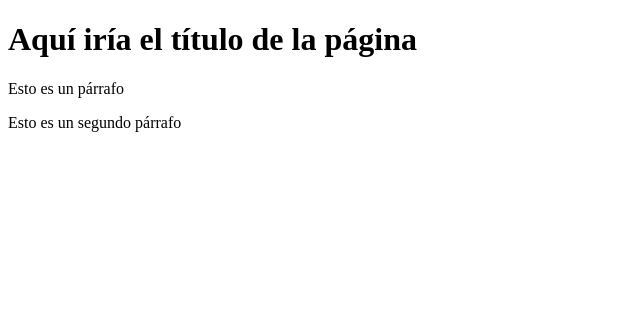
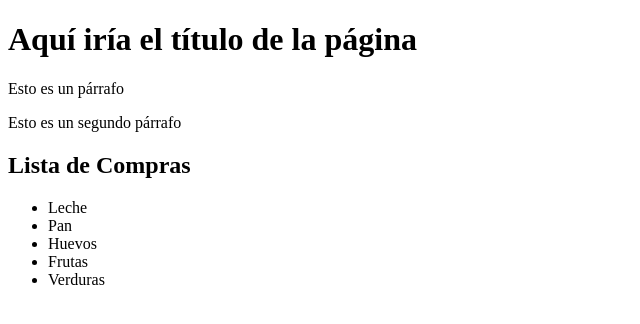
Before and after one commit to lineage741/Proyecto-web-empresa-A, a plain HTML site: page index.html in a window 1280 px wide. Shown: the whole page, without its empty margins (0-640 px from the left). Drawn offline with Linux system fonts and the light colour scheme.

Commit message:
Lista del super

```diff
--- a/index.html
+++ b/index.html
@@ -11,5 +11,15 @@
     <h1>Aquí iría el título de la página</h1>
     <p>Esto es un párrafo</p>
     <p>Esto es un segundo párrafo</p>
+
+    <h2>Lista de Compras</h2>
+    <ul>
+        <li>Leche</li>
+        <li>Pan</li>
+        <li>Huevos</li>
+        <li>Frutas</li>
+        <li>Verduras</li>
+    </ul>
+
 </body>
 </html>
```
